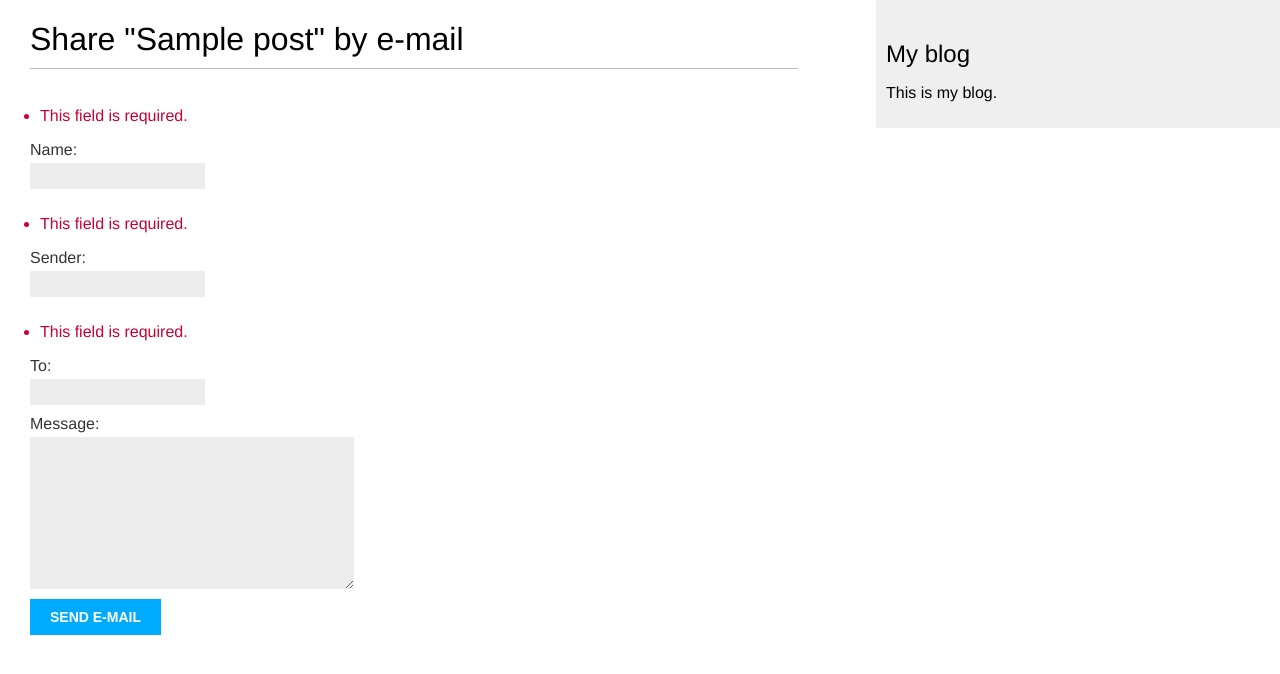
After one commit to Onwughara-CK/django_3_by_example, a Django app: page /blog/1/share/ in a window 1280 px wide. The commit adds this page. Shown: the top 674 px of the page. Run offline with Django 3.2, Linux system fonts and the light colour scheme; tables that the repository leaves empty hold one stand-in row (values such as "Sample post").

Commit message:
add post_share view, share html page and email settings in settings file

```diff
--- a/blogproject/blog/templates/blog/post/detail.html
+++ b/blogproject/blog/templates/blog/post/detail.html
@@ -6,4 +6,9 @@
     Published {{ post.publish }} by {{ post.author }}
 </p>
 {{ post.body|linebreaks }}
+<p>
+    <a href="{% url "blog:post_share" post.id %}">
+        Share this post
+    </a>
+</p>
 {% endblock %}
--- /dev/null
+++ b/blogproject/blog/templates/blog/post/share.html
@@ -0,0 +1,17 @@
+{% extends "blog/base.html" %}
+{% block title %}Share a post{% endblock %}
+{% block content %}
+{% if sent %}
+<h1>E-mail successfully sent</h1>
+<p>
+    "{{ post.title }}" was successfully sent to {{ form.cleaned_data.to }}.
+</p>
+{% else %}
+<h1>Share "{{ post.title }}" by e-mail</h1>
+<form method="post">
+    {{ form.as_p }}
+    {% csrf_token %}
+    <input type="submit" value="Send e-mail">
+</form>
+{% endif %}
+{% endblock %}
--- a/blogproject/blog/urls.py
+++ b/blogproject/blog/urls.py
@@ -7,6 +7,6 @@ urlpatterns = [
     path('', views.post_list, name='post_list'),
     path('<int:year>/<int:month>/<int:day>/<slug:slug>',
          views.post_detail, name='post_detail'),
-    path('<int:post_id>', views.post_share, name='post_share'),
+    path('<int:post_id>/share/', views.post_share, name='post_share'),
 
 ]
--- a/blogproject/blog/views.py
+++ b/blogproject/blog/views.py
@@ -1,6 +1,9 @@
 from django.shortcuts import render, get_object_or_404
+from django.core.paginator import Paginator, EmptyPage, PageNotAnInteger
+from django.core.mail import send_mail
+
 from .models import Post
-from django.core.paginator import Paginator, EmptyPage, PageNotAnInteger
+from .forms import EmailPostForm
 
 
 def post_list(request):
@@ -27,4 +30,19 @@ def post_detail(request, year, month, day, slug):
 
 
 def post_share(request, post_id):
-    pass
+    post = get_object_or_404(Post, id=post_id)
+    sent = False
+    if request.method == 'POST':
+        form = EmailPostForm(request.POST)
+        if form.is_valid():
+            cd = form.cleaned_data
+            post_url = request.build_absolute_uri(post.get_absolute_url())
+            subject = f"{cd['name']} wants you to see {post.title}"
+            message = f"new post at {post_url}"
+            sender = cd['sender']
+            to = [cd['to']]
+            send_mail(subject, message, sender, to)
+            sent = True
+    else:
+        form = EmailPostForm(request.POST)
+    return render(request, 'blog/post/share.html', {'form': form, 'sent': sent, 'post': post})
```
Also changed, not shown: blogproject/blogproject/settings.py (+9 -0 lines).
